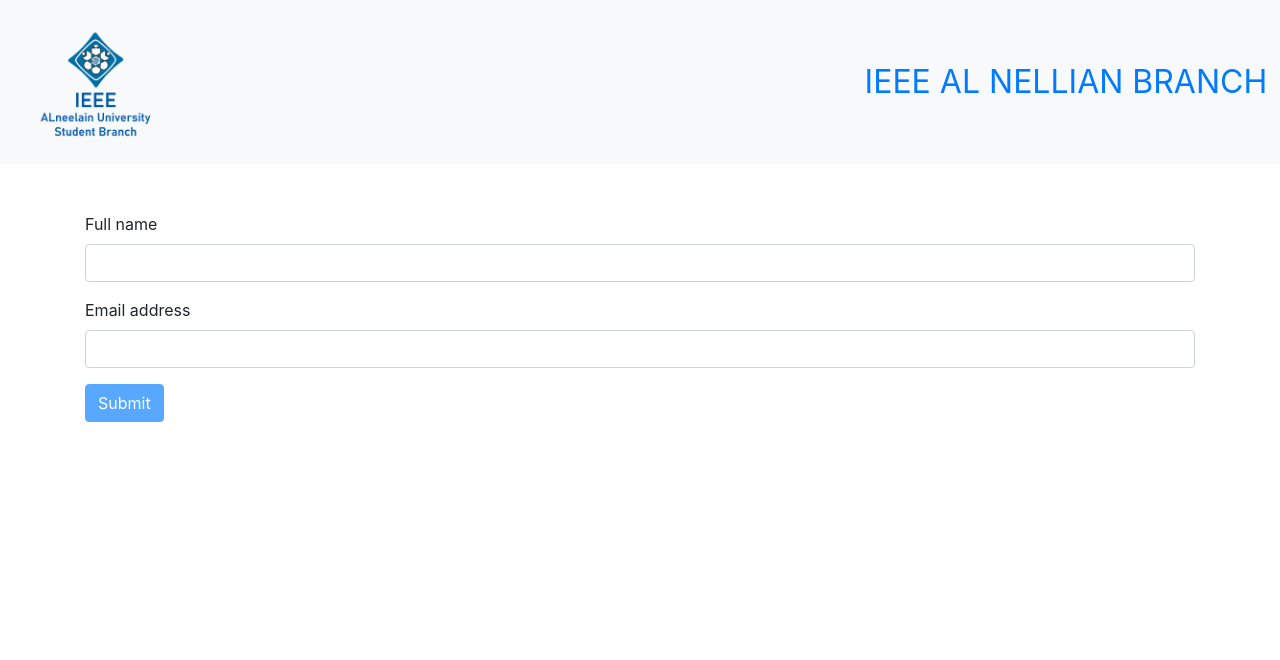
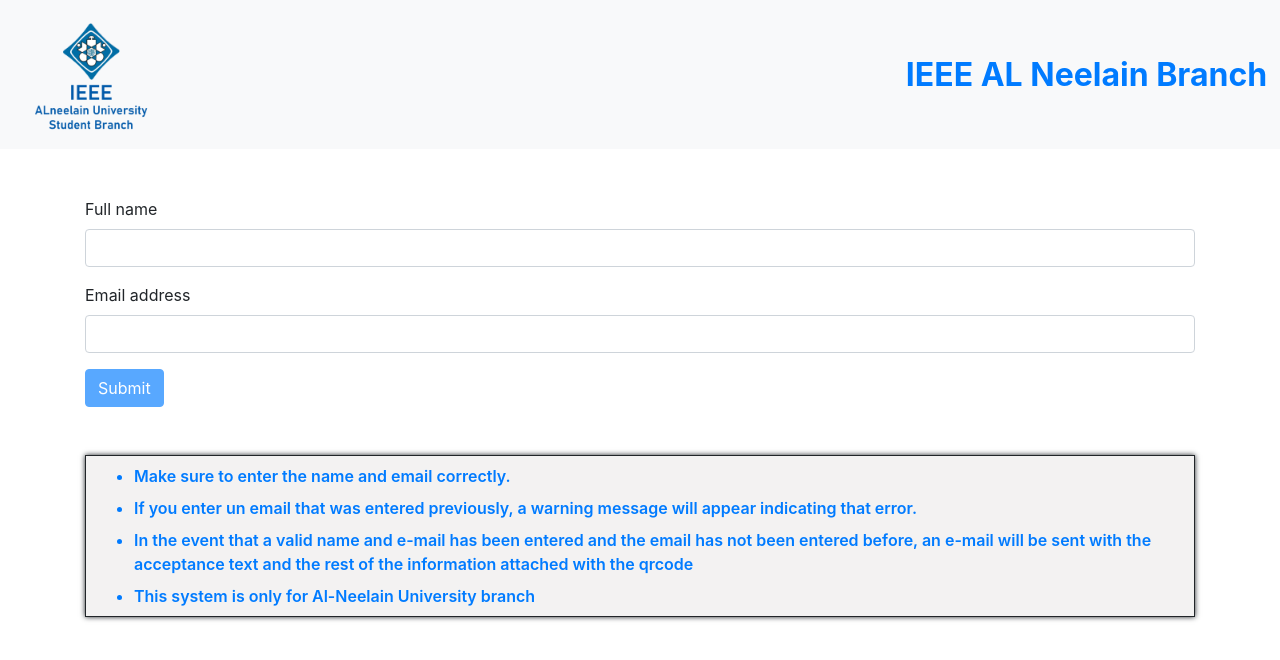
Before and after one commit to hima890/QrcodeSystem_IEEE, a Flask app: page / in a window 1280 px wide. Shown: the top 660 px of the page. Run offline with Flask 2, Linux system fonts and the light colour scheme; some libraries are stand-ins or nearby versions.

Commit message:
first commit

```diff
--- a/models.py
+++ b/models.py
@@ -11,5 +11,6 @@
     email = db.Column(db.String(200), nullable=False, unique=True)
     hashLink = db.Column(db.String(200), nullable=False)
     imageNumber = db.Column(db.String(200), nullable=False)
+    uniqNumber = db.Column(db.Integer(), nullable=False)
     the_link_use = db.Column(db.Integer(), nullable=False, default=0)
     date_created = db.Column(db.DateTime, default=datetime.now())
--- a/theFormForaccepted/form/routes.py
+++ b/theFormForaccepted/form/routes.py
@@ -1,51 +1,69 @@
-from flask import Blueprint, app, redirect, render_template, url_for, request, jsonify, flash
-from sqlalchemy.orm import query
-from theFormForaccepted import db
-from models import theAccepted
-from theFormForaccepted.form.utilty import newLinkGanaretor, FULL_PATH
-from theFormForaccepted import mail, Message, create_app as app
-import os
+# the import part
+from flask import Blueprint, redirect, render_template, url_for, request, flash # import the flask main function
+from theFormForaccepted import db # import the database
+from models import theAccepted # import the database classs
+from theFormForaccepted.form.utilty import newLinkGanaretor, FULL_PATH # import function from the utilty
+from theFormForaccepted import mail, Message # impotr the mail function(send)
+import os # import python os functions
 
 
-home_page = Blueprint('home', __name__, static_folder='static', template_folder='templates')
+home_page = Blueprint('home', __name__, static_folder='static', template_folder='templates') # blueprint name
 
-@home_page.route("/", methods=["POST", "GET"])
-@home_page.route("/home", methods=["POST", "GET"])
-def index():
-    if request.method == "POST":
-        full_name = request.form.get("full_name")
-        email = request.form.get("email")
-        query_check = theAccepted.query.filter_by(email=email).first()
-        if query_check:
-            return render_template("500.html", title="Error")
+@home_page.route("/", methods=["POST", "GET"]) # the main route accept get and post methods
+@home_page.route("/home", methods=["POST", "GET"]) # the main route accept get and post methods
+def index(): # function call when the route call
+    if request.method == "POST": # when the mothod is post the fallown code well ex.
+        full_name = request.form.get("full_name") # get the name value from the forme
+        email = request.form.get("email") # get the email value from the forme
 
-        hashLink = newLinkGanaretor(full_name=full_name, email=email)
-        newRecord = theAccepted(name=full_name, email=email, hashLink = hashLink,
-        imageNumber = hashLink)
-        db.session.add(newRecord)
-        db.session.commit()
+        query_check = theAccepted.query.filter_by(email=email).first() # check if the email address in the database
+        if query_check: # if its in the database the system well relode the page with a flash message that show the erroe
+            flash("The E-mail that you enter is alrady in our database!", 'danger')
+            return redirect(url_for("home.index", title="IEEE"))
+
+        # if not the system well continue
+        data = newLinkGanaretor(full_name=full_name, email=email)
+        hashLink = data["newLink"] # newLinkGanaretor is a function that generate a uniq id and qrcode
+        uniqNumber = data["newNumberId"] # get the uniq number
+        msg = Message('IEEEEXTREME competition',sender =  ('IEEEEXTREME committee', 'hfibrahim90@gmail.com'),  recipients = [email]) # setup the message sender and recipients and the haer
+        # the message main body
+        msg.body = '''Id: {}
+ Sir : {}
+ Peace, mercy and blessings of God
+         And yet,
+ The IEEE Management is pleased to inform you that you have been selected to attend the Hello Xtreme event
+ It will be held in the Hall of the Director of Al-Neelain University on Saturday, 11/9/2021 at 10AM
+ All details will be published on the (IEEE Al Neelain University Student Branch) Facebook page.
+
+ * We would like to note that there will be an ongoing competition.  If you wish to participate, you must bring a personal laptop with internet, and thank you for your interest.
+
+ Facebook page link:
+ https://www.facebook.com/IEEEANUSB/
+
+* Entry to the hall will be via QR Code which is down below 👇
+'''.format(uniqNumber, full_name)
+
+        try: # this block of could catch the error if it happened while sending the email
+            with home_page.open_resource(os.path.join(FULL_PATH,"%s.png" % (hashLink)))  as qrcode: # get the qrcode image and attach it with the email
+                msg.attach(os.path.join(FULL_PATH,"%s.png" % (hashLink)),"image/png", qrcode.read())
+            mail.send(msg) # send the email
+
+            if os.path.exists(os.path.join(FULL_PATH,"%s.png" % (hashLink))): # delete the qrcode after send the email
+                os.remove(os.path.join(FULL_PATH,"%s.png" % (hashLink)))
+                print("the file has been remove")
+            else: # is the system could not find the image it well print this message
+                print("The file does not exist")
+        except Exception as e: # If an error occurs while sending the email, it will be redirected to the home page with an error message
+            flash("The email was not sent, please check that the security features are enabled in the account settings and that the server supports writing files", 'danger')
+            return redirect(url_for("home.index", title="IEEE"))
 
 
-        msg = Message('IEEEEXTREME competition',sender =  ('IEEEEXTREME committee', 'hfibrahim90@gmail.com'),  recipients = [email])
-        msg.body = '''And yet,
-        The IEEE Management is pleased to inform you that you have been selected to attend the IEEEEXTREME competition
-        Details will be posted on (Page Name) Facebook page
+        # if every thing go well the name and email well save to the database and redirect to the home page
+        newRecord = theAccepted(name=full_name, email=email, hashLink = hashLink,
+        imageNumber = hashLink, uniqNumber = uniqNumber)
+        db.session.add(newRecord) # save the email and the name to the database after the email is send
+        db.session.commit() # save the change
+        flash("Un E-mail have been send to the provite email!", "success") # show a message that the email hav been send
+        return redirect(url_for("home.index", title="IEEE")) # return the main page
 
-        Facebook page link:
-
-        We would like to note that you must bring a personal laptop with internet, and there will be a small competition to attend, and entry to the hall will be via QR Code'''
-        qrcode_path = "qrCode_images/%s.png" % (hashLink)
-
-
-        with home_page.open_resource(os.path.join(FULL_PATH,"%s.png" % (hashLink)))  as qrcode:
-            msg.attach(os.path.join(FULL_PATH,"%s.png" % (hashLink)),"image/png", qrcode.read())
-        mail.send(msg)
-        if os.path.exists((os.path.join(FULL_PATH,"%s.png" % (hashLink)))):
-            os.remove(os.path.join(FULL_PATH,"%s.png" % (hashLink)))
-            print("the file has been remove")
-        else:
-            print("The file does not exist")
-        flash("Un E-mail have been send to the provite email!", "success")
-        return redirect(url_for("home.index", title="IEEE"))
-
-    return render_template("form.html", titel="IEEE")
+    return render_template("form.html", titel="IEEE") # render the main page if the request method is get
--- a/theFormForaccepted/static/index.css
+++ b/theFormForaccepted/static/index.css
@@ -0,0 +1,18 @@
+@media only screen and (max-width: 600px) {
+  #heder{
+    font-size: inherit !important;
+  }
+}
+
+.notes{
+    margin-top: 3rem;
+    border: 0.5px solid;
+    background-color: #f3f2f2;
+    box-shadow: 0.2px 0.2px 5.2px;
+}
+
+.notes li{
+    color: #007bff;
+    margin: .5rem;
+    font-weight: 600;
+}
--- a/theFormForaccepted/templates/form.html
+++ b/theFormForaccepted/templates/form.html
@@ -12,8 +12,9 @@
     style="position: absolute;
     right: 1%;
     text-decoration: none;
-    font-size: xx-large;">
-        IEEE AL NELLIAN BRANCH
+    font-size: xx-large;
+    font-weight: 700;" id="heder">
+        IEEE AL Neelain Branch
     </a>
   </div>
 </nav>
@@ -46,6 +47,15 @@
 
             <button type="submit" class="btn btn-primary" disabled id="submit"">Submit</button>
         </form>
+
+        <section>
+          <ul class="notes">
+            <li>Make sure to enter the name and email correctly.</li>
+            <li>If you enter un email that was entered previously, a warning message will appear indicating that error.</li>
+            <li>In the event that a valid name and e-mail has been entered and the email has not been entered before, an e-mail will be sent with the acceptance text and the rest of the information attached with the qrcode</li>
+            <li>This system is only for Al-Neelain University branch</li>
+          </ul>
+        </section>
     </div>
 
 </main>
```
Also changed, not shown: theFormForaccepted/form/utilty.py (+33 -19 lines), theFormForaccepted/static/ieeeLogo.png.
